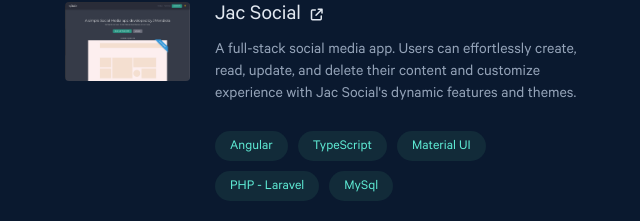
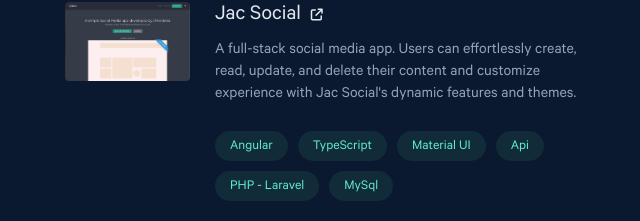
Before and after one commit to AngPayas055/portfoliov2, an Angular app: page /main/home in a window 1280 px wide. Shown: the part 1689-1910 px from the top of the page, without its empty margins (562-1202 px from the left). Built offline with nearby package versions, Linux system fonts and the light colour scheme.

Commit message:
aditri work link to cinema 360

```diff
--- a/src/app/modules/main/home/home.component.html
+++ b/src/app/modules/main/home/home.component.html
@@ -56,7 +56,7 @@
         </div>
         <div class="sec" id="experience">
             <div class="sec-title pl-20">EXPERIENCE</div>
-            <a class="exp-cont slide-out-15">
+            <a class="exp-cont slide-out-15" href="https://www.cinema360.org/aboutus" target="_blank">
                 <div class="exp-left">JAN - MAY 2023</div>
                 <div class="exp-right">
                     <h3 class="font-secondary exp-title">Frontend Dev • Aditri Tech World <i class="fa-solid fa-arrow-up-right-from-square custom-arr"></i></h3>
@@ -130,6 +130,7 @@
                         <span class="capsule">Angular</span>
                         <span class="capsule">TypeScript</span>
                         <span class="capsule">Material UI</span>
+                        <span class="capsule">Api</span>
                         <span class="capsule">PHP - Laravel</span>
                         <span class="capsule">MySql</span>
                     </div>
```
